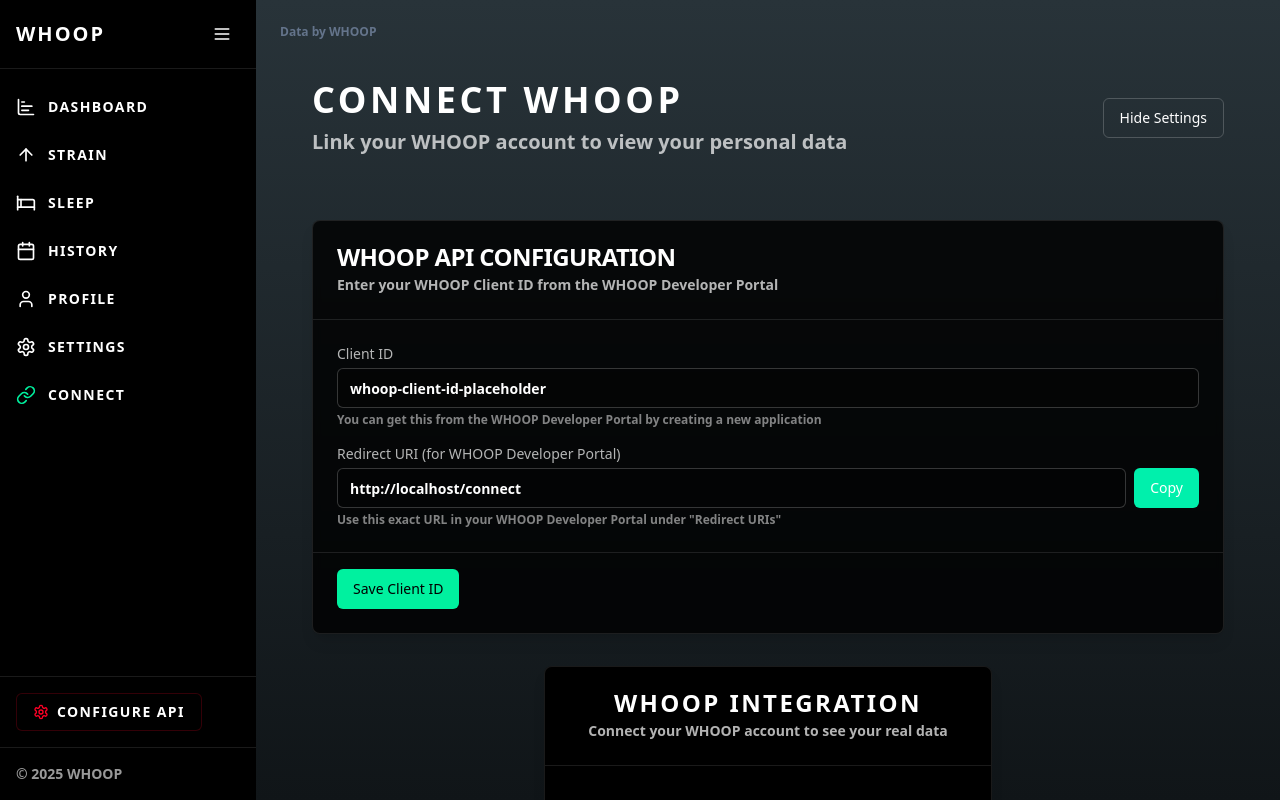
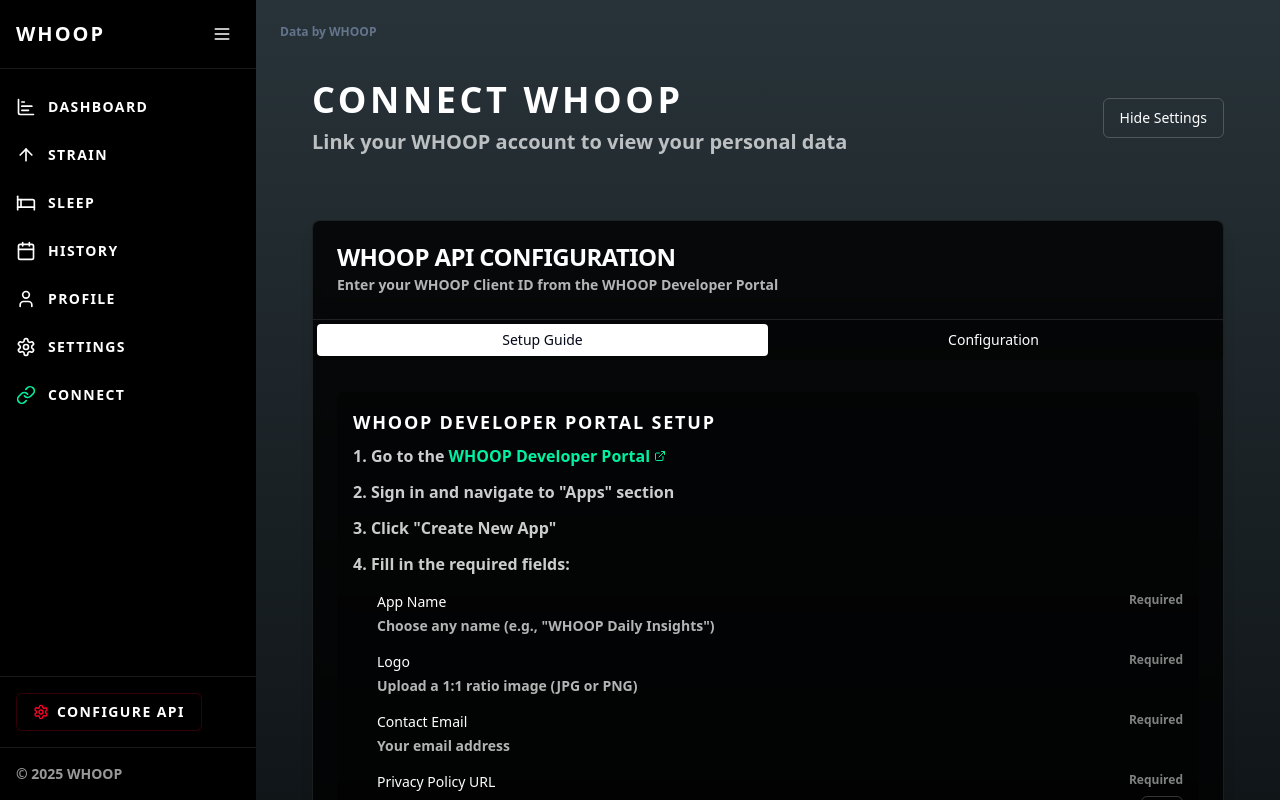
Before and after one commit to atulao/whoop-daily-insight, a React (Vite) app: page /connect in a window 1280 px wide. Built offline with nearby package versions, Linux system fonts and the light colour scheme.

Commit message:
Fix: Handle Whoop API configuration errors
Handle errors related to Whoop API configuration, such as invalid client ID.

```diff
--- a/src/components/whoop/WhoopStatusButton.tsx
+++ b/src/components/whoop/WhoopStatusButton.tsx
@@ -2,7 +2,7 @@
 import React from 'react';
 import { Link } from 'react-router-dom';
 import { useWhoopAuth } from '@/contexts/WhoopAuthContext';
-import { Check, X, Settings } from 'lucide-react';
+import { Check, X, Settings, AlertTriangle } from 'lucide-react';
 import { whoopService } from '@/services/whoopService';
 
 export const WhoopStatusButton: React.FC = () => {
@@ -18,6 +18,22 @@ export const WhoopStatusButton: React.FC = () => {
       >
         <Settings className="h-4 w-4 text-whoop-recovery-low" />
         <span>CONFIGURE API</span>
+      </Link>
+    );
+  }
+
+  // If authenticated but had issues, show warning button
+  const urlParams = new URLSearchParams(window.location.search);
+  const hasError = urlParams.get('error') !== null;
+
+  if (hasError && window.location.pathname === '/connect') {
+    return (
+      <Link
+        to="/connect"
+        className="inline-flex items-center justify-center gap-2 rounded-md px-4 py-2 text-sm font-sans font-semibold uppercase tracking-whoop transition-colors duration-200 bg-whoop-black text-whoop-white border border-whoop-recovery-low hover:bg-white/10"
+      >
+        <AlertTriangle className="h-4 w-4 text-whoop-recovery-low" />
+        <span>API ERROR</span>
       </Link>
     );
   }
--- a/src/pages/Connect.tsx
+++ b/src/pages/Connect.tsx
@@ -3,13 +3,14 @@ import React, { useState } from 'react';
 import MainLayout from '@/components/layout/MainLayout';
 import { WhoopLoginForm } from '@/components/whoop/WhoopLoginForm';
 import { useWhoopAuth } from '@/contexts/WhoopAuthContext';
-import { Loader2, AlertCircle } from 'lucide-react';
+import { Loader2, AlertCircle, ExternalLink, Copy, CheckIcon } from 'lucide-react';
 import { whoopService } from '@/services/whoopService';
 import { Card, CardContent, CardDescription, CardFooter, CardHeader, CardTitle } from '@/components/ui/card';
 import { Input } from '@/components/ui/input';
 import { Button } from '@/components/ui/button';
 import { useToast } from '@/hooks/use-toast';
 import { Alert, AlertTitle, AlertDescription } from '@/components/ui/alert';
+import { Tabs, TabsContent, TabsList, TabsTrigger } from "@/components/ui/tabs";
 
 const Connect = () => {
   const { isLoading, refreshUser } = useWhoopAuth();
@@ -17,10 +18,14 @@ const Connect = () => {
   const [showSettings, setShowSettings] = useState(
     whoopService.getClientId() === 'whoop-client-id-placeholder' || !whoopService.getClientId()
   );
+  const [isCopied, setIsCopied] = useState(false);
   const { toast } = useToast();
 
   // Get the current URL to display
   const redirectUri = window.location.origin + '/connect';
+
+  // Generate a privacy policy URL (placeholder)
+  const privacyPolicyUrl = window.location.origin + '/privacy';
 
   const handleSaveClientId = () => {
     if (clientId && clientId.trim() !== '') {
@@ -38,6 +43,16 @@ const Connect = () => {
         variant: "destructive"
       });
     }
+  };
+
+  const copyToClipboard = (text: string) => {
+    navigator.clipboard.writeText(text);
+    setIsCopied(true);
+    toast({
+      title: "Copied to clipboard",
+      description: "Text copied to clipboard successfully",
+    });
+    setTimeout(() => setIsCopied(false), 2000);
   };
 
   // Check if we have an error in the URL (from OAuth callback)
@@ -75,6 +90,7 @@ const Connect = () => {
               {oauthError === 'invalid_client' && (
                 <p className="mt-2">
                   This usually means your Client ID is incorrect or not properly configured in the WHOOP Developer Portal.
+                  Make sure the redirect URI matches exactly: <code className="bg-black/30 px-2 py-0.5 rounded">{redirectUri}</code>
                 </p>
               )}
             </AlertDescription>
@@ -90,7 +106,117 @@ const Connect = () => {
                   Enter your WHOOP Client ID from the WHOOP Developer Portal
                 </CardDescription>
               </CardHeader>
-              <CardContent className="pt-6">
+
+              <Tabs defaultValue="setup" className="w-full">
+                <TabsList className="grid w-full grid-cols-2 bg-black/30">
+                  <TabsTrigger value="setup" className="text-whoop-white">Setup Guide</TabsTrigger>
+                  <TabsTrigger value="config" className="text-whoop-white">Configuration</TabsTrigger>
+                </TabsList>
+
+                <TabsContent value="setup" className="p-6">
+                  <div className="space-y-6">
+                    <div className="rounded-md bg-black/30 p-4">
+                      <h3 className="font-semibold text-lg text-whoop-white mb-2">WHOOP Developer Portal Setup</h3>
+                      <ol className="list-decimal list-inside space-y-3 text-whoop-white/80">
+                        <li>Go to the <a href="https://developer.whoop.com" target="_blank" rel="noopener noreferrer" className="text-whoop-teal hover:underline inline-flex items-center">
+                          WHOOP Developer Portal <ExternalLink className="h-3 w-3 ml-1" />
+                        </a></li>
+                        <li>Sign in and navigate to "Apps" section</li>
+                        <li>Click "Create New App"</li>
+                        <li>Fill in the required fields:</li>
+                      </ol>
+
+                      <div className="mt-4 ml-6 space-y-4">
+                        <div>
+                          <div className="flex justify-between mb-1">
+                            <p className="text-sm font-medium text-whoop-white">App Name</p>
+                            <p className="text-xs text-whoop-white/50">Required</p>
+                          </div>
+                          <p className="text-sm text-whoop-white/70">Choose any name (e.g., "WHOOP Daily Insights")</p>
+                        </div>
+
+                        <div>
+                          <div className="flex justify-between mb-1">
+                            <p className="text-sm font-medium text-whoop-white">Logo</p>
+                            <p className="text-xs text-whoop-white/50">Required</p>
+                          </div>
+                          <p className="text-sm text-whoop-white/70">Upload a 1:1 ratio image (JPG or PNG)</p>
+                        </div>
+
+                        <div>
+                          <div className="flex justify-between mb-1">
+                            <p className="text-sm font-medium text-whoop-white">Contact Email</p>
+                            <p className="text-xs text-whoop-white/50">Required</p>
+                          </div>
+                          <p className="text-sm text-whoop-white/70">Your email address</p>
+                        </div>
+
+                        <div>
+                          <div className="flex justify-between mb-1">
+                            <p className="text-sm font-medium text-whoop-white">Privacy Policy URL</p>
+                            <p className="text-xs text-whoop-white/50">Required</p>
+                          </div>
+                          <div className="flex items-center gap-2">
+                            <code className="bg-black/30 text-xs px-2 py-1 rounded text-whoop-white/80 flex-1">{privacyPolicyUrl}</code>
+                            <Button size="sm" variant="outline" onClick={() => copyToClipboard(privacyPolicyUrl)}
+                              className="bg-transparent border-whoop-white/20">
+                              {isCopied ? <CheckIcon className="h-4 w-4" /> : <Copy className="h-4 w-4" />}
+                            </Button>
+                          </div>
+                          <p className="text-xs text-whoop-white/50 mt-1">
+                            You can use this or create your own privacy policy page
+                          </p>
+                        </div>
+
+                        <div>
+                          <div className="flex justify-between mb-1">
+                            <p className="text-sm font-medium text-whoop-white">Redirect URL</p>
+                            <p className="text-xs text-whoop-white/50">Required</p>
+                          </div>
+                          <div className="flex items-center gap-2">
+                            <code className="bg-black/30 text-xs px-2 py-1 rounded text-whoop-white/80 flex-1">{redirectUri}</code>
+                            <Button size="sm" variant="outline" onClick={() => copyToClipboard(redirectUri)}
+                              className="bg-transparent border-whoop-white/20">
+                              {isCopied ? <CheckIcon className="h-4 w-4" /> : <Copy className="h-4 w-4" />}
+                            </Button>
+                          </div>
+                          <p className="text-xs text-whoop-white/50 mt-1">
+                            This must match EXACTLY - copy and paste to avoid errors
+                          </p>
+                        </div>
+
+                        <div>
+                          <div className="flex justify-between mb-1">
+                            <p className="text-sm font-medium text-whoop-white">Scopes</p>
+                            <p className="text-xs text-whoop-white/50">Required</p>
+                          </div>
+                          <p className="text-sm text-whoop-white/70">Select at least:</p>
+                          <ul className="list-disc list-inside text-xs text-whoop-white/70 mt-1 space-y-1">
+                            <li>read:profile</li>
+                            <li>read:recovery</li>
+                            <li>read:cycles</li>
+                            <li>read:sleep</li>
+                            <li>read:workout</li>
+                          </ul>
+                        </div>
+
+                        <div>
+                          <div className="flex justify-between mb-1">
+                            <p className="text-sm font-medium text-whoop-white">Webhook URL</p>
+                            <p className="text-xs text-whoop-white/50">Optional</p>
+                          </div>
+                          <p className="text-sm text-whoop-white/70">Leave blank for now (can add later)</p>
+                        </div>
+                      </div>
+
+                      <div className="mt-6 text-whoop-white/80">
+                        <p>After creating the app, you'll receive a <strong>Client ID</strong> to use in the Configuration tab.</p>
+                      </div>
+                    </div>
+                  </div>
+                </TabsContent>
+
+                <TabsContent value="config" className="p-6">
                   <div className="space-y-4">
                     <div>
                       <label htmlFor="client-id" className="text-sm font-medium text-whoop-white/70 block mb-1">
@@ -104,7 +230,7 @@ const Connect = () => {
                         className="bg-black/30 border-whoop-white/20 text-whoop-white"
                       />
                       <p className="text-xs text-whoop-white/50 mt-1">
-                      You can get this from the WHOOP Developer Portal by creating a new application
+                        You can get this from the WHOOP Developer Portal after creating an application
                       </p>
                     </div>
 
@@ -119,15 +245,10 @@ const Connect = () => {
                           className="bg-black/30 border-whoop-white/20 text-whoop-white"
                         />
                         <Button
-                        onClick={() => {
-                          navigator.clipboard.writeText(redirectUri);
-                          toast({
-                            title: "Copied to clipboard",
-                            description: "Redirect URI copied to clipboard",
-                          });
-                        }}
+                          onClick={() => copyToClipboard(redirectUri)}
                           className="whitespace-nowrap"
                         >
+                          {isCopied ? <CheckIcon className="mr-2 h-4 w-4" /> : <Copy className="mr-2 h-4 w-4" />}
                           Copy
                         </Button>
                       </div>
@@ -136,8 +257,10 @@ const Connect = () => {
                       </p>
                     </div>
                   </div>
-              </CardContent>
-              <CardFooter className="border-t border-whoop-white/10 pt-4">
+                </TabsContent>
+              </Tabs>
+
+              <CardFooter className="border-t border-whoop-white/10 pt-4 pb-4">
                 <Button
                   onClick={handleSaveClientId}
                   className="bg-whoop-teal text-whoop-black hover:brightness-110"
```
Lines whose indentation alone changed are shown as unchanged.
